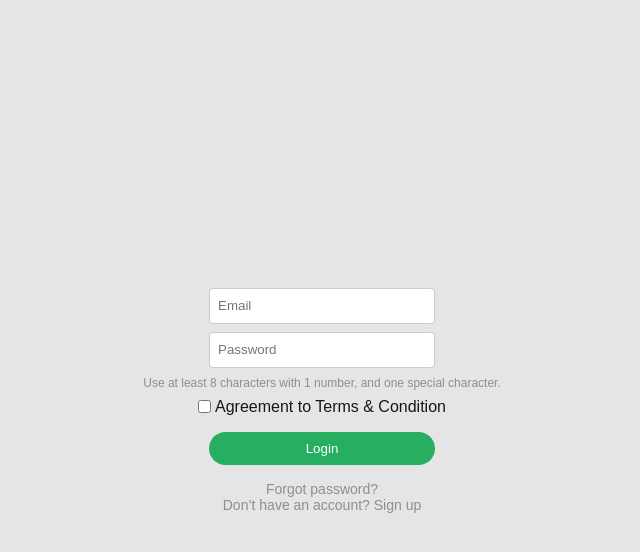
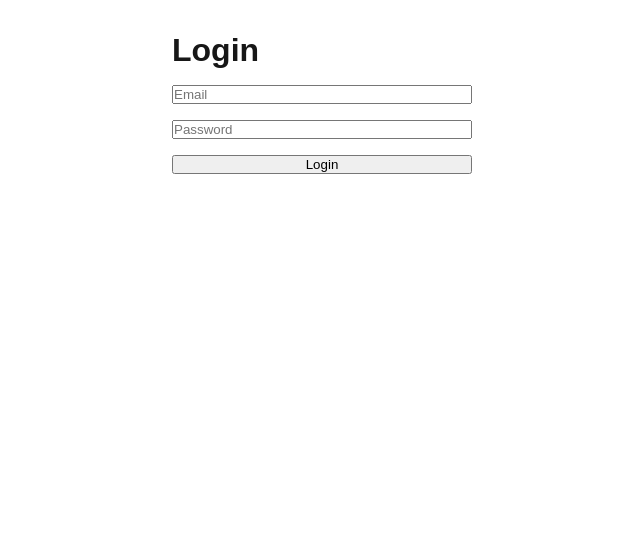
Before and after one commit to mingwangrrc/supabase-testing, a Next.js app: page /login in a window 1280 px wide. Shown: the top 552 px of the page, without its empty margins (318-958 px from the left). Built offline with nearby package versions, Linux system fonts and the light colour scheme.

Commit message:
Revert "Add styled login page"

```diff
--- a/app/login/login.module.css
+++ /dev/null
@@ -1,56 +0,0 @@
-.container {
-  background: #E5E5E5;
-  min-height: 100vh;
-  display: flex;
-  justify-content: center;
-  align-items: center;
-}
-
-.form {
-  display: flex;
-  flex-direction: column;
-  gap: 8px;
-  align-items: center;
-}
-
-.input {
-  width: 226px;
-  height: 36px;
-  padding: 8px;
-  border: 1px solid #ccc;
-  border-radius: 4px;
-  background: #ffffff;
-}
-
-.note {
-  color: #8E8E93;
-  font-size: 12px;
-}
-
-.checkbox {
-  display: flex;
-  align-items: center;
-  gap: 4px;
-}
-
-.button {
-  width: 226px;
-  height: 33px;
-  margin-top: 8px;
-  border: none;
-  border-radius: 34px;
-  background: #27AE60;
-  color: white;
-  cursor: pointer;
-}
-
-.links {
-  margin-top: 8px;
-  color: #8E8E93;
-  font-size: 14px;
-  text-align: center;
-}
-
-.links a {
-  color: #8E8E93;
-}
--- a/app/login/page.tsx
+++ b/app/login/page.tsx
@@ -3,14 +3,11 @@
 import { useState } from "react";
 import { signIn } from "next-auth/react";
 import { useRouter } from "next/navigation";
-import Link from "next/link";
-import styles from "./login.module.css";
 
 export default function LoginPage() {
   const router = useRouter();
   const [email, setEmail] = useState("");
   const [password, setPassword] = useState("");
-  const [agree, setAgree] = useState(false);
 
   const handleSubmit = async (e: React.FormEvent) => {
     e.preventDefault();
@@ -27,45 +24,11 @@ export default function LoginPage() {
   };
 
   return (
-    <div className={styles.container}>
-      <form onSubmit={handleSubmit} className={styles.form}>
-        <input
-          className={styles.input}
-          type="email"
-          placeholder="Email"
-          value={email}
-          onChange={(e) => setEmail(e.target.value)}
-          required
-        />
-        <input
-          className={styles.input}
-          type="password"
-          placeholder="Password"
-          value={password}
-          onChange={(e) => setPassword(e.target.value)}
-          required
-        />
-        <div className={styles.note}>
-          Use at least 8 characters with 1 number, and one special character.
-        </div>
-        <label className={styles.checkbox}>
-          <input
-            type="checkbox"
-            checked={agree}
-            onChange={(e) => setAgree(e.target.checked)}
-            required
-          />
-          Agreement to Terms &amp; Condition
-        </label>
-        <button type="submit" className={styles.button}>
-          Login
-        </button>
-        <div className={styles.links}>
-          <Link href="#">Forgot password?</Link>
-          <br />
-          Don’t have an account? <Link href="/signup">Sign up</Link>
-        </div>
-      </form>
-    </div>
+    <form onSubmit={handleSubmit} style={{ display: "flex", flexDirection: "column", gap: "1rem", maxWidth: 300, margin: "2rem auto" }}>
+      <h1>Login</h1>
+      <input type="email" placeholder="Email" value={email} onChange={(e) => setEmail(e.target.value)} required />
+      <input type="password" placeholder="Password" value={password} onChange={(e) => setPassword(e.target.value)} required />
+      <button type="submit">Login</button>
+    </form>
   );
 }
```
